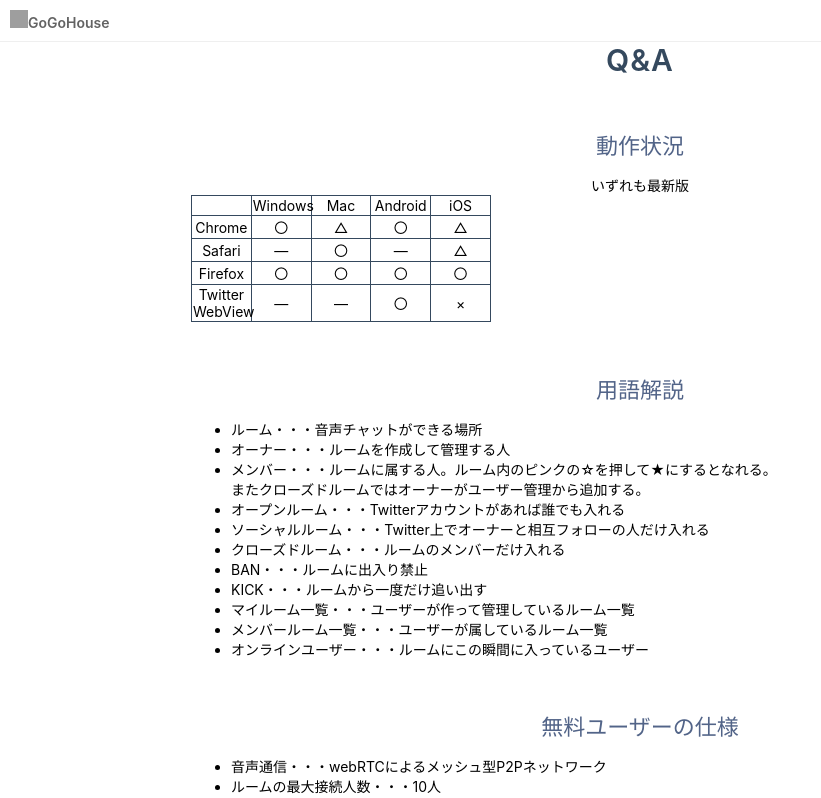
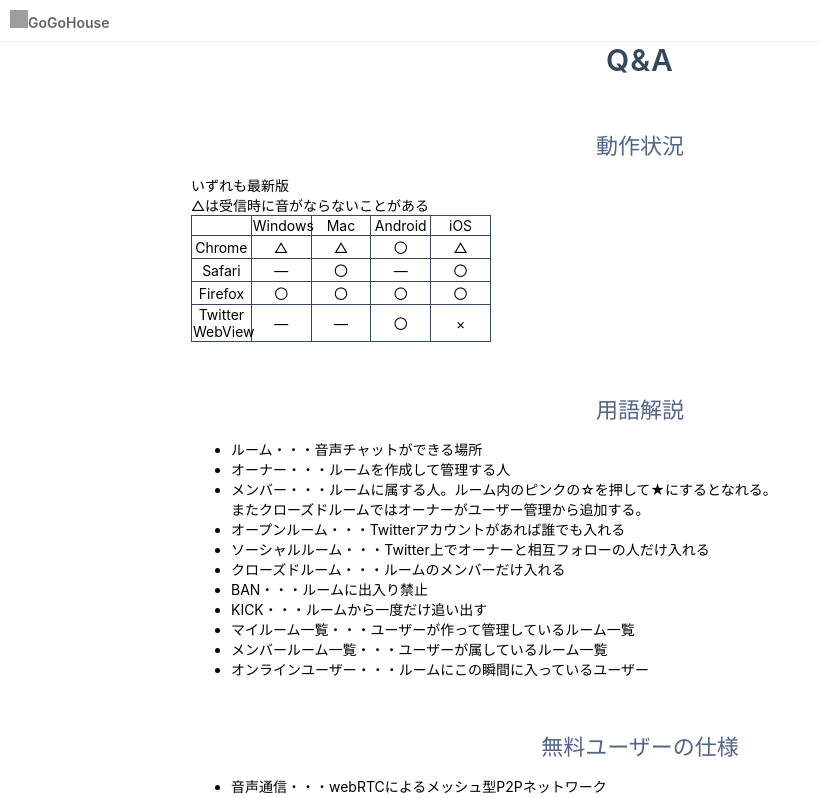
Before and after one commit to kaiwai-jp/gogohouse, a Nuxt app: page /qa in a window 1280 px wide. Shown: the top 798 px of the page, without its empty margins (0-821 px from the left). Built offline with nearby package versions, Linux system fonts and the light colour scheme; no server answers; grey boxes are pictures that could not be loaded.

Commit message:
offer書き込み時にawait忘れ

```diff
--- a/pages/qa.vue
+++ b/pages/qa.vue
@@ -3,7 +3,9 @@
     <div>
       <h1 class="title">Q&A</h1>
       <h2 class="subtitle mt-50">動作状況</h2>
-      いずれも最新版
+      <p class="words">
+        いずれも最新版<br />△は受信時に音がならないことがある
+      </p>
       <table class="connect-info">
         <tr>
           <td></td>
@@ -14,7 +16,7 @@
         </tr>
         <tr>
           <td>Chrome</td>
-          <td>〇</td>
+          <td>△</td>
           <td>△</td>
           <td>〇</td>
           <td>△</td>
@@ -24,7 +26,7 @@
           <td>―</td>
           <td>〇</td>
           <td>―</td>
-          <td>△</td>
+          <td>〇</td>
         </tr>
         <tr>
           <td>Firefox</td>
--- a/service/webrtcAPI.js
+++ b/service/webrtcAPI.js
@@ -37,7 +37,7 @@
     created_at: new Date(),
   }
   const connectionsRef = connRef.doc(connectionId)
-  connectionsRef.set(roomWithOffer)
+  await connectionsRef.set(roomWithOffer)
 
   /* オファーの通知を相手のconnections_offeredサブコレクションに書き込み */
   const connectionsOfferedRef = db
```
